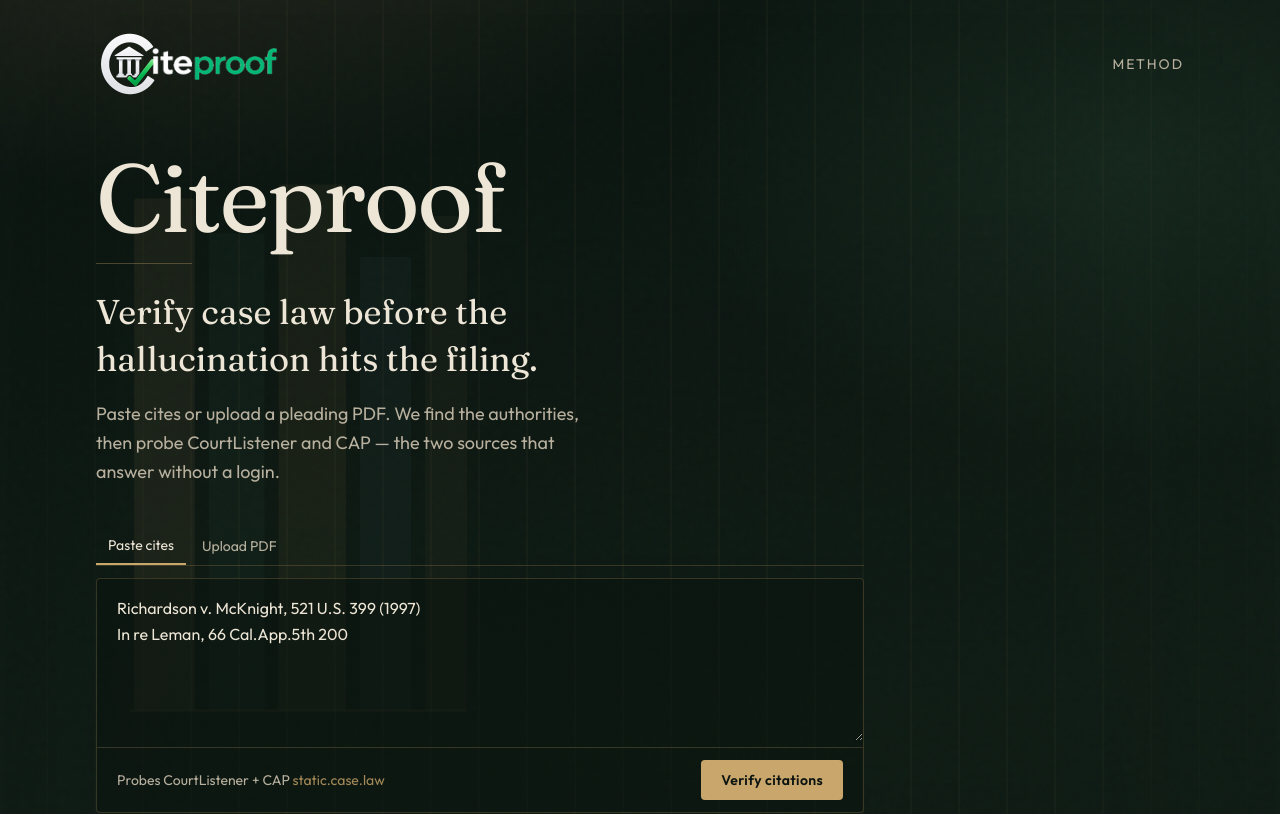
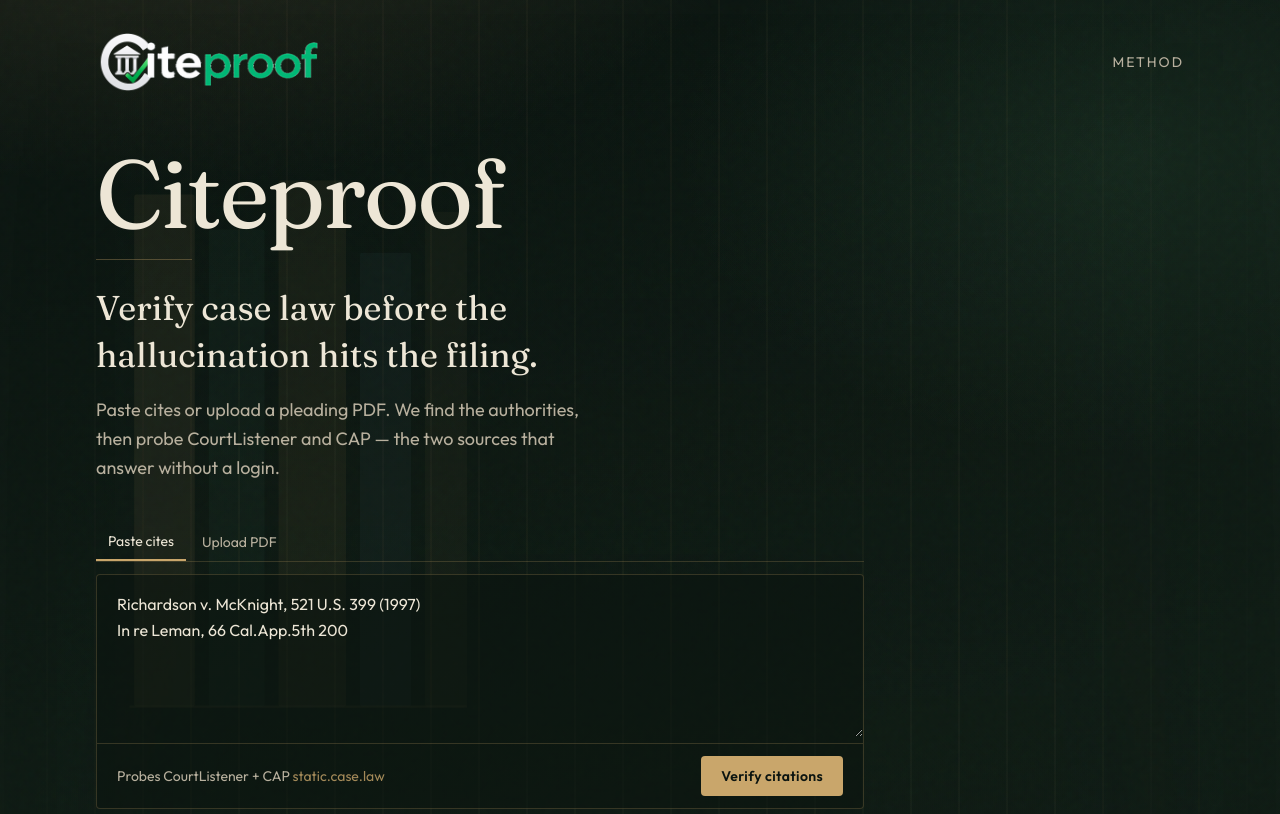
Before and after one commit to newanforbi/case-law-verification-engine, a Next.js app: page / in a window 1280 px wide. Shown: the top 814 px of the page. Built offline with nearby package versions, Linux system fonts and the light colour scheme.

Commit message:
Scale iteproof to match logo C on one baseline
Enlarge the header wordmark and baseline-align it with the icon mark
so Citeproof reads as a single-line lockup instead of a floating label.

```diff
--- a/src/app/page.tsx
+++ b/src/app/page.tsx
@@ -12,24 +12,24 @@ export default function Home() {
         <header className="flex items-center justify-between gap-4 anim-rise">
           <Link
             href="/"
-            className="flex items-center no-underline"
+            className="flex items-end no-underline"
             aria-label="Citeproof"
           >
-            {/* Logo C stands in for the letter C — nestled against iteproof */}
+            {/* Logo C stands in for the letter C — same baseline as iteproof */}
             <Image
               src="/brand/citeproof-icon-256.png"
               alt=""
-              width={72}
-              height={72}
-              className="h-14 w-14 shrink-0 md:h-16 md:w-16"
+              width={80}
+              height={80}
+              className="h-[3.25rem] w-[3.25rem] shrink-0 md:h-[3.75rem] md:w-[3.75rem]"
               priority
             />
             <Image
-              src="/brand/citeproof-wordmark-iteproof-header.png"
+              src="/brand/citeproof-wordmark-iteproof-header-lg.png"
               alt=""
-              width={141}
-              height={36}
-              className="-ml-1.5 h-7 w-auto md:-ml-2 md:h-8"
+              width={188}
+              height={48}
+              className="-ml-2 mb-1 h-9 w-auto md:-ml-2.5 md:mb-1.5 md:h-11"
               priority
             />
           </Link>
```
